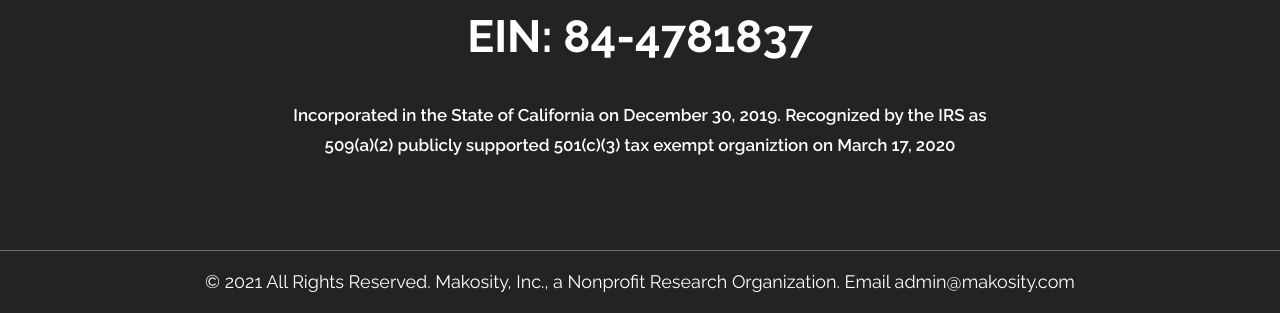
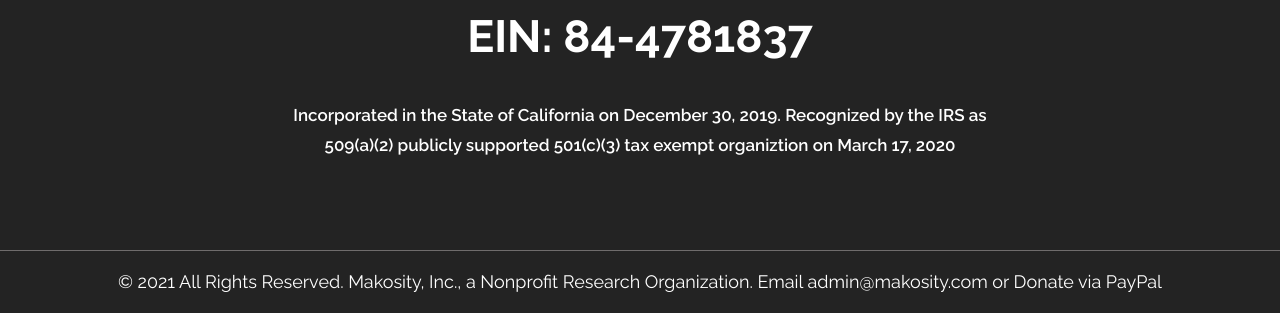
Before and after one commit to makosityinc/makosity.com, a website: page index.html in a window 1280 px wide. Shown: the part 4288-4601 px from the top of the page. Drawn offline with nearby package versions, Linux system fonts and the light colour scheme.

Commit message:
Update index.html

```diff
--- a/index.html
+++ b/index.html
@@ -314,7 +314,7 @@
                <div class="container">
                   <div class="row">
                      <div class="col-md-12">
-                        <p>© 2021 All Rights Reserved. Makosity, Inc., a Nonprofit Research Organization. Email <a href="mailto:admin@makosity.com">admin@makosity.com</a></p>
+                        <p>© 2021 All Rights Reserved. Makosity, Inc., a Nonprofit Research Organization. Email <a href="mailto:admin@makosity.com">admin@makosity.com</a> or <a href="https://www.paypal.com/donate/?hosted_button_id=G5VW5MNPZP85L">Donate via PayPal</a></p>
                      </div>
                   </div>
                </div>
```
